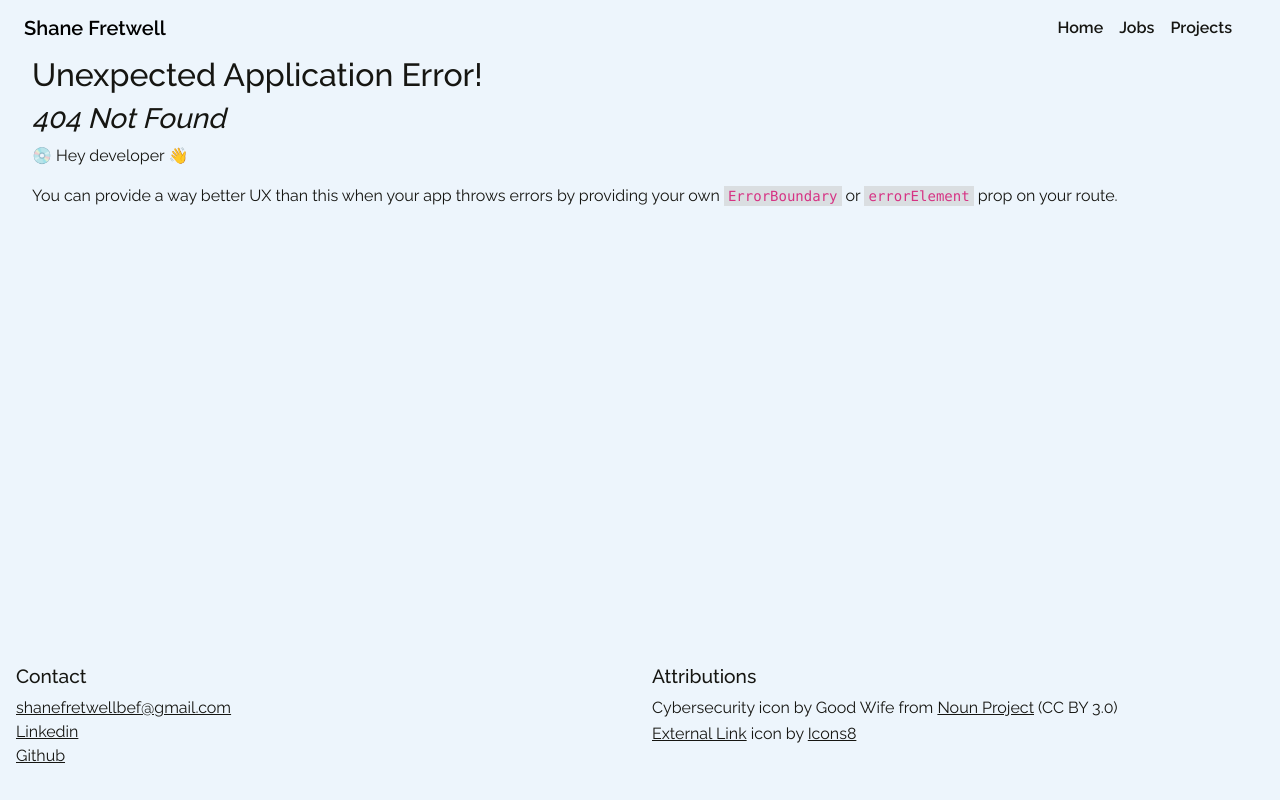
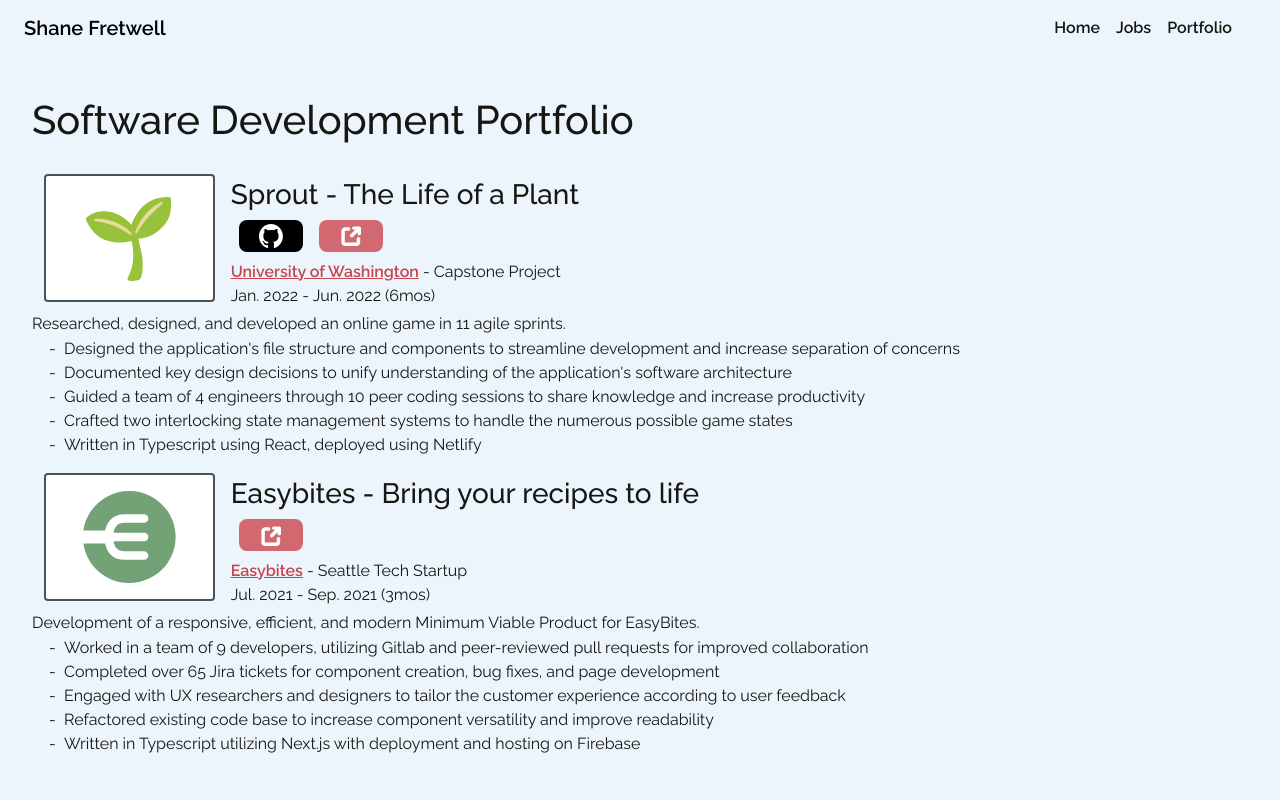
Before and after one commit to fretws/portfolio, a React (Create React App) app: page /portfolio in a window 1280 px wide. Before the commit this address had no page. Shown: the top 800 px of the page. Built offline with nearby package versions, Linux system fonts and the light colour scheme.

Commit message:
Change name of projects page > portfolio page

```diff
--- a/src/App.js
+++ b/src/App.js
@@ -1,7 +1,7 @@
 import './App.css';
 import Home from './pages/Home';
 import Jobs from './pages/Jobs';
-import Projects from './pages/Projects';
+import Portfolio from './pages/Portfolio';
 // import Research from './pages/Research';
 // import Education from './pages/Education';
 // import Contact from './pages/Contact';
@@ -20,8 +20,8 @@
     element: <Jobs />
   },
   {
-    path: "/projects",
-    element: <Projects />
+    path: "/portfolio",
+    element: <Portfolio />
   },
   // {
   //   path: "/research",
--- a/src/components/structure/navigation/Navigation.js
+++ b/src/components/structure/navigation/Navigation.js
@@ -18,7 +18,7 @@
           <Nav className="justify-content-end flex-grow-1 pe-3">
             <Nav.Link href="/">Home</Nav.Link>
             <Nav.Link href="/jobs">Jobs</Nav.Link>
-            <Nav.Link href="/projects">Projects</Nav.Link>
+            <Nav.Link href="/portfolio">Portfolio</Nav.Link>
             {/* <Nav.Link href="/research">Research</Nav.Link>
             <Nav.Link href="/education">Education</Nav.Link>
             <Nav.Link href="/contact">Contact</Nav.Link> */}
--- a/src/pages/Projects.js
+++ b/src/pages/Portfolio.js
@@ -9,11 +9,11 @@
 
 // TODO: Include social engineering / cellular betrayal project
 
-export default function Projects() {
-  console.log("Projects page rendered")
+export default function Portfolio() {
+  console.log("Portfolio page rendered")
   return (
     <>
-      <Title>Personal and Academic Projects</Title>
+      <Title>Software Development Portfolio</Title>
       <ExperienceSummary
         logo={<img src={sprout} alt="Sprout icon" />}
         title="Sprout - The Life of a Plant"
```
